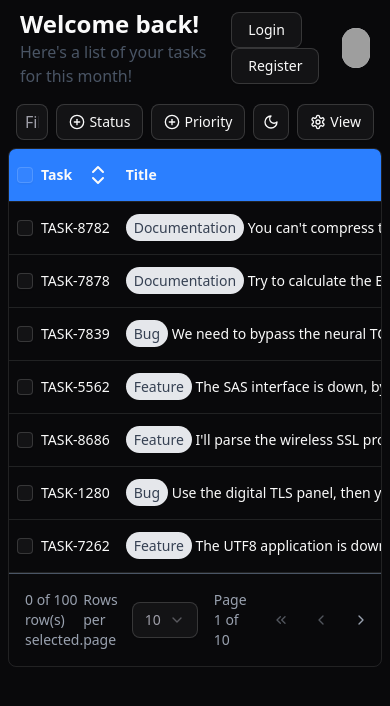
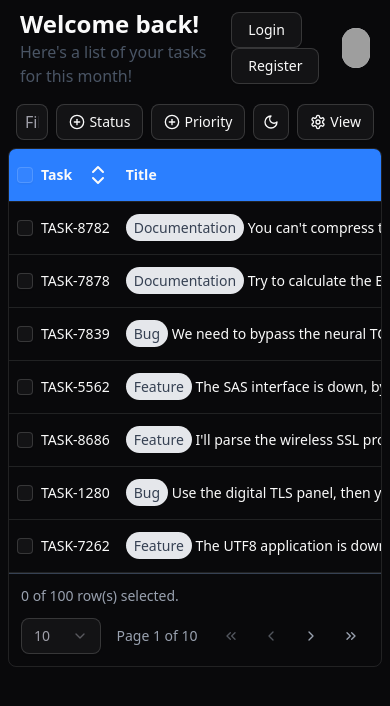
Before and after one commit to samuel-k-w/tasky-task-mgmt-react, a React (Vite) app in the folder frontend/: page / in a window 390 px wide. Shown: the top 706 px of the page. Built offline with nearby package versions, Linux system fonts and the light colour scheme; grey boxes are pictures that could not be loaded.

Commit message:
optimize pagination ui

```diff
--- a/frontend/src/components/Pagination.tsx
+++ b/frontend/src/components/Pagination.tsx
@@ -27,17 +27,17 @@ const Pagination = () => {
   };
 
   return (
-    <div className="flex items-center justify-between p-4 border-t border-gray-600 text-sm text-gray-400">
+    <div className="flex flex-wrap items-center justify-between gap-3 p-3 border-t border-gray-700 text-sm text-gray-400">
       {/* Row Selection Info */}
-      <span>{`0 of ${totalRows} row(s) selected.`}</span>
+      <span className="whitespace-nowrap">{`0 of ${totalRows} row(s) selected.`}</span>
 
       {/* Pagination Controls */}
-      <div className="flex items-center gap-4">
+      <div className="flex items-center gap-3 w-full sm:w-auto justify-between">
         {/* Rows Per Page Dropdown */}
         <div className="flex items-center gap-2">
-          <span>Rows per page</span>
+          <span className="hidden sm:inline">Rows per page</span>
           <Select onValueChange={(value) => setRowsPerPage(Number(value))}>
-            <SelectTrigger className="w-18">
+            <SelectTrigger className="w-20">
               <SelectValue placeholder={rowsPerPage} />
             </SelectTrigger>
             <SelectContent>
@@ -51,7 +51,7 @@ const Pagination = () => {
         </div>
 
         {/* Page Info */}
-        <span>{`Page ${currentPage} of ${totalPages}`}</span>
+        <span className="text-center">{`Page ${currentPage} of ${totalPages}`}</span>
 
         {/* Navigation Buttons */}
         <div className="flex gap-1">
@@ -60,32 +60,36 @@ const Pagination = () => {
             size="icon"
             disabled={currentPage === 1}
             onClick={() => handlePageChange(1)}
+            className="p-2"
           >
-            <ChevronsLeft className="w-4 h-4" />
+            <ChevronsLeft className="w-5 h-5 sm:w-4 sm:h-4" />
           </Button>
           <Button
             variant="ghost"
             size="icon"
             disabled={currentPage === 1}
             onClick={() => handlePageChange(currentPage - 1)}
+            className="p-2"
           >
-            <ChevronLeft className="w-4 h-4" />
+            <ChevronLeft className="w-5 h-5 sm:w-4 sm:h-4" />
           </Button>
           <Button
             variant="ghost"
             size="icon"
             disabled={currentPage === totalPages}
             onClick={() => handlePageChange(currentPage + 1)}
+            className="p-2"
           >
-            <ChevronRight className="w-4 h-4" />
+            <ChevronRight className="w-5 h-5 sm:w-4 sm:h-4" />
           </Button>
           <Button
             variant="ghost"
             size="icon"
             disabled={currentPage === totalPages}
             onClick={() => handlePageChange(totalPages)}
+            className="p-2"
           >
-            <ChevronsRight className="w-4 h-4" />
+            <ChevronsRight className="w-5 h-5 sm:w-4 sm:h-4" />
           </Button>
         </div>
       </div>
```
